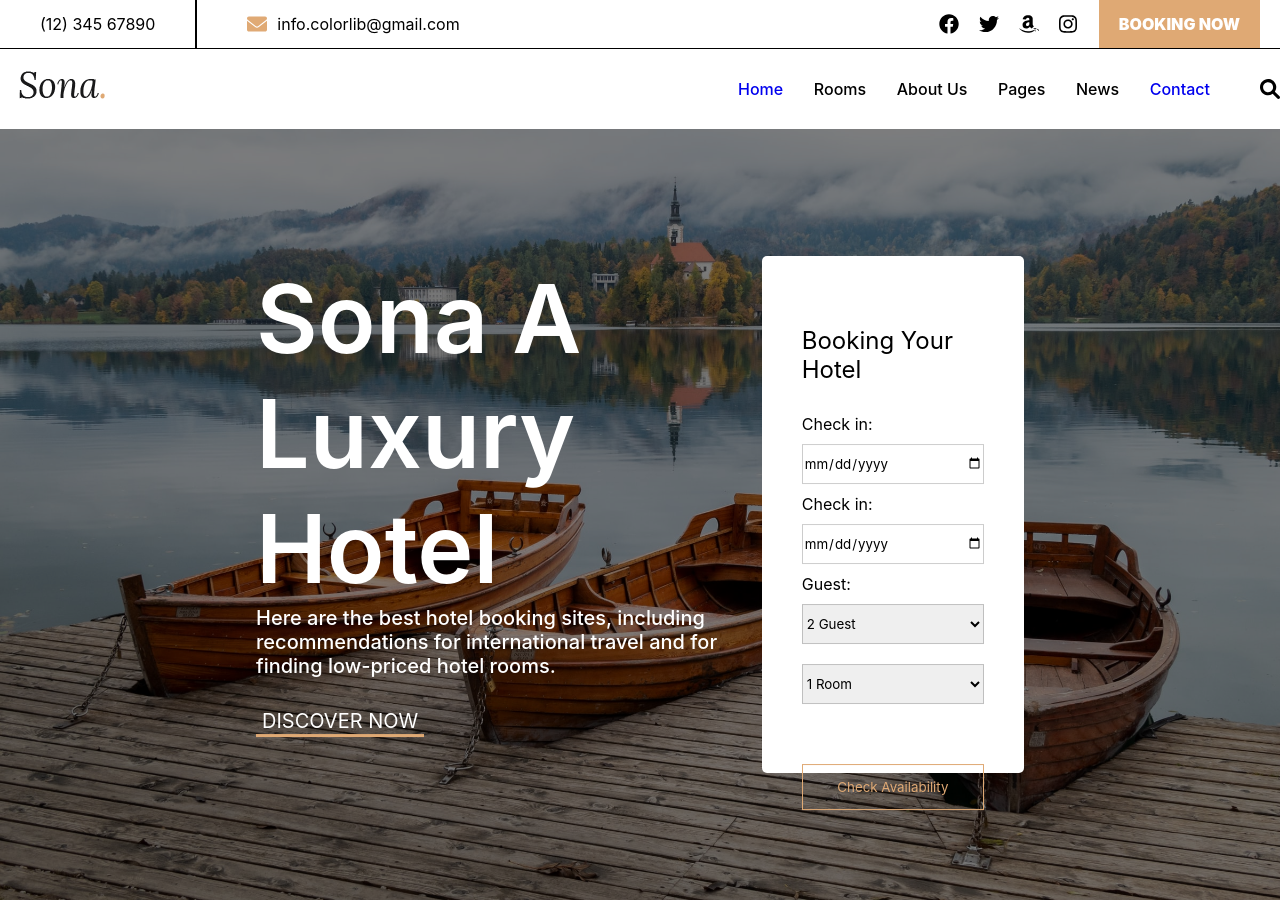
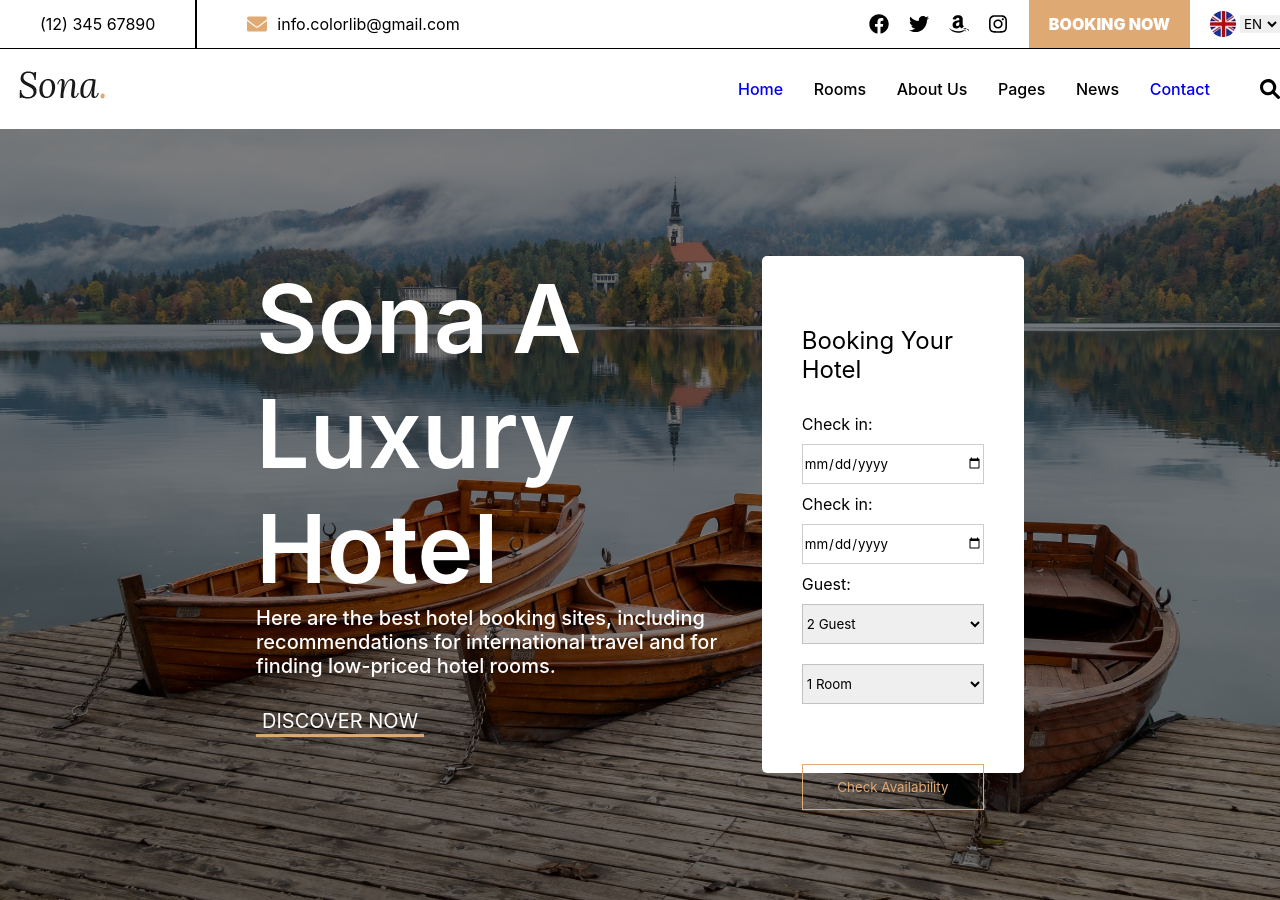
Before and after one commit to FranjSeco/project1-Lucatic, a plain HTML site: page index.html in a window 1280 px wide. Shown: the top 900 px of the page. Drawn offline with Linux system fonts and the light colour scheme.

Commit message:
fix: lang devuelto

```diff
--- a/index.html
+++ b/index.html
@@ -43,6 +43,13 @@
             Booking Now
           </div>
 
+          <div class="header__language">
+            <img class="header__language-flag" src="./images/download.webp" alt="English flag">
+            <select id="lang" name="lang" class="heander__lang-selector">
+              <option value="1">EN</option>
+              <option value="2">ES</option>
+            </select>
+          </div>
         </div>
       </div>
     </div>
```
